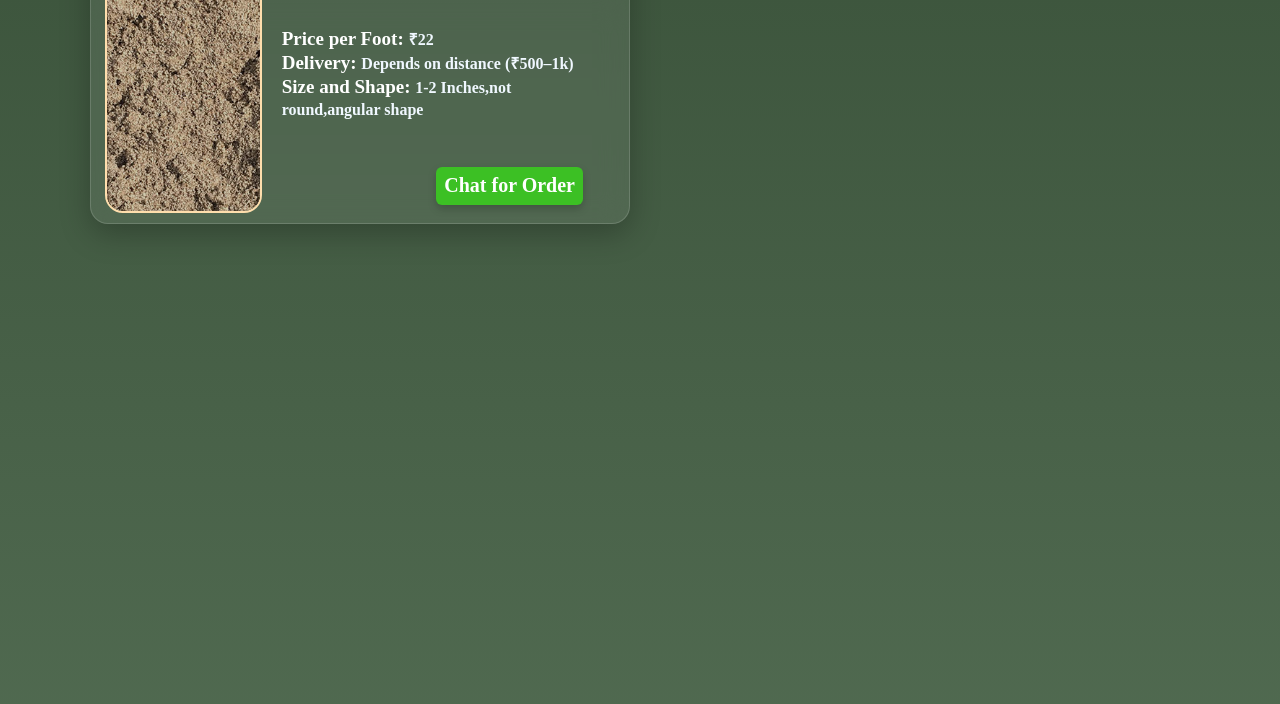
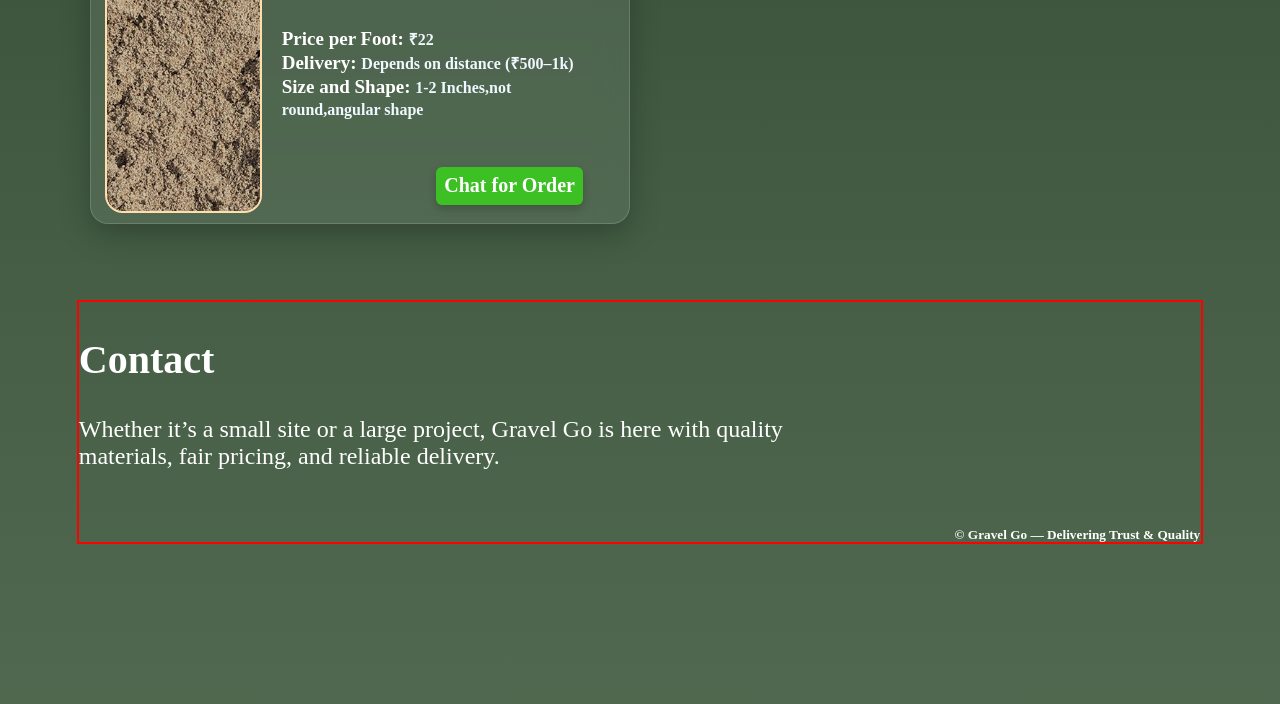
Before and after one commit to divyansh0704/Gravel_Go, a React (Vite) app in the folder client/: page / in a window 1280 px wide. Shown: the part 2504-3208 px from the top of the page. Built offline with nearby package versions, Linux system fonts and the light colour scheme; a web font is replaced by a local one.

Commit message:
footer pending

```diff
--- /dev/null
+++ b/client/src/components/layout/Footer.jsx
@@ -0,0 +1,14 @@
+import React from 'react'
+import "./footer.css"
+
+const Footer = () => {
+  return (
+    <div className='footer-container'>
+        <h2>Contact</h2>
+        <h4>Whether it’s a small site or a large project, Gravel Go is here with quality materials, fair pricing, and reliable delivery.</h4>
+        <h5 id='lit'>© Gravel Go — Delivering Trust & Quality</h5>
+    </div>
+  )
+}
+
+export default Footer
--- /dev/null
+++ b/client/src/components/layout/footer.css
@@ -0,0 +1,26 @@
+.footer-container{
+    border: 2px solid red;
+    margin: 3% 6%;
+    position: relative;
+    padding-bottom: 40px;
+}
+.footer-container h2{
+    color: white;
+    font-family: cursive;
+    font-size: 40px;
+}
+.footer-container h4{
+    color: white;
+    font-family: cursive;
+    font-size: 24px;
+    font-weight: 400;
+    width: 60vw;
+}
+#lit{
+    margin: 0;
+    padding: 0;
+    color: white;
+    position: absolute;
+    bottom: -1px;
+    right: 1px;
+}
--- a/client/src/components/sections/Materials.jsx
+++ b/client/src/components/sections/Materials.jsx
@@ -3,6 +3,7 @@ import "./materials.css"
 import bajri from "../../assets/bajri.jpg"
 import gatka from "../../assets/gatkaa.webp"
 import sand from "../../assets/sand1.jpg"
+import { motion } from "framer-motion"
 
 const materials = [
   {
@@ -10,8 +11,8 @@ const materials = [
     name: "Gatka(Crushed Stone)",
     pricePerFoot: 28,
     deliveryPrice: "Depends on distance (₹500–1k)",
-    uses:"concrete, flooring base",
-    sizeAndShape:"1-2 Inches, not round, angular shape",
+    uses: "concrete, flooring base",
+    sizeAndShape: "1-2 Inches, not round, angular shape",
     description: "Used for foundation and road base work.",
     image: gatka,
     whatsappText: "I want Gatka. Please share details."
@@ -20,8 +21,8 @@ const materials = [
     id: 2,
     name: "Bajri(Gravel)",
     pricePerFoot: 32,
-    uses:"concrete, flooring base",
-    sizeAndShape:"1-2 Inches,not round,angular shape",
+    uses: "concrete, flooring base",
+    sizeAndShape: "1-2 Inches,not round,angular shape",
     deliveryPrice: "Depends on distance (₹500–1k)",
     description: "High quality aggregate for construction.",
     image: bajri,
@@ -32,8 +33,8 @@ const materials = [
     name: "Reth(Sand)",
     pricePerFoot: 22,
     deliveryPrice: "Depends on distance (₹500–1k)",
-    uses:"concrete, flooring base",
-    sizeAndShape:"1-2 Inches,not round,angular shape",
+    uses: "concrete, flooring base",
+    sizeAndShape: "1-2 Inches,not round,angular shape",
     description: "Fine sand used for plastering and concrete.",
     image: sand,
     whatsappText: "I want Reth. Please share details."
@@ -41,12 +42,29 @@ const materials = [
 ];
 const Materials = () => {
   return (
-    <div className='mat-container'>
-        <h2>Materials We Provide</h2>
+    <motion.div className='mat-container'
+      initial={{ opacity: 0, y: 40 }}
+      whileInView={{ opacity: 1, y: 0 }}
+      viewport={{ once: true }}
+      transition={{ duration: 0.7 }}
+    >
+      <motion.h2
+        initial={{ opacity: 0, y: 40 }}
+        whileInView={{ opacity: 1, y: 0 }}
+        viewport={{ once: true }}
+        transition={{ duration: 0.7 }}
+      >Materials We Provide</motion.h2>
 
       <div className="card-container">
-        {materials.map(item=>(
-            <div key={item.id} className='each-card'>
+        {materials.map(item => (
+          <motion.div key={item.id} className='each-card'
+            whileHover={{ scale: 1.01, y: -1 }}
+            transition={{
+              // type:"spring",
+              // stiffness:"300"
+              duration: 0.4
+            }}
+          >
             <div className="img"><img src={item.image} alt="" /></div>
             <div className="card-content">
               <div className="whatnuse">
@@ -57,16 +75,27 @@ const Materials = () => {
                 <h4>Price per Foot: <span className="diff">₹{item.pricePerFoot}</span>  </h4>
                 <h4>Delivery: <span className="diff">{item.deliveryPrice}</span></h4>
                 <h4>Size and Shape: <span className="diff">{item.sizeAndShape}</span> </h4>
-                        <button>Chat for Order</button>
+                <motion.button onClick={() =>
+                  window.open(
+                    "https://wa.me/918295583149",
+                    "_blank"
+                  )
+                }
+                  whileHover={{ scale: 1.06 }}
+                  transition={{
+                    type: "spring",
+                    stiffness: "200"
+                  }}
+                >Chat for Order</motion.button>
 
               </div>
 
             </div>
 
-            </div>
+          </motion.div>
         ))}
       </div>
-    </div>
+    </motion.div>
   )
 }
 
--- a/client/src/pages/Home.jsx
+++ b/client/src/pages/Home.jsx
@@ -4,15 +4,17 @@ import Navbar from '../components/layout/Navbar'
 import Whatwedo from '../components/sections/Whatwedo'
 import Feature from '../components/layout/Feature'
 import Materials from '../components/sections/Materials'
+import Footer from '../components/layout/Footer'
 
 const Home = () => {
   return (
     <>
-    <Navbar/>
-     <Hero/>
-     <Whatwedo/>
-     <Feature/>
-     <Materials/>
+      <Navbar />
+      <Hero />
+      <Whatwedo />
+      <Feature />
+      <Materials />
+      <Footer />
     </>
 
   )
```
Lines whose indentation alone changed are shown as unchanged.
